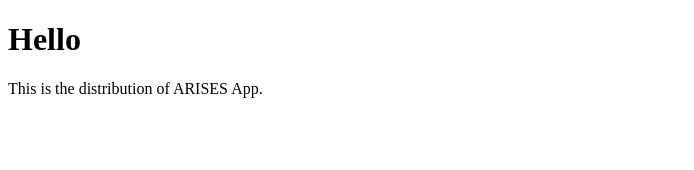
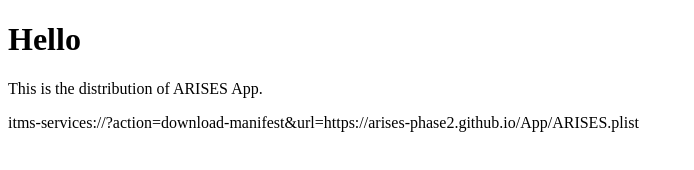
Before and after one commit to ARISES-Phase2/ARISES-Phases2.github.io, a plain HTML site: page index.html in a window 1280 px wide. Shown: the whole page, without its empty margins (0-694 px from the left). Drawn offline with Linux system fonts and the light colour scheme.

Commit message:
Update index.html

```diff
--- a/index.html
+++ b/index.html
@@ -3,5 +3,5 @@
 <body>
 <h1>Hello</h1>
 <p>This is the distribution of ARISES App.</p>
-</body>
+<p>itms-services://?action=download-manifest&url=https://arises-phase2.github.io/App/ARISES.plist</p>
 </html>
```
